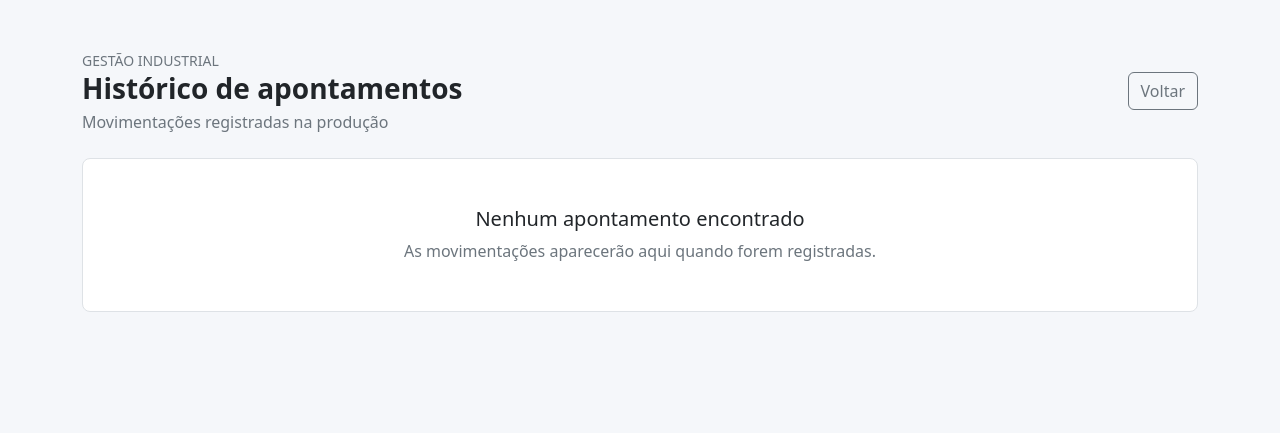
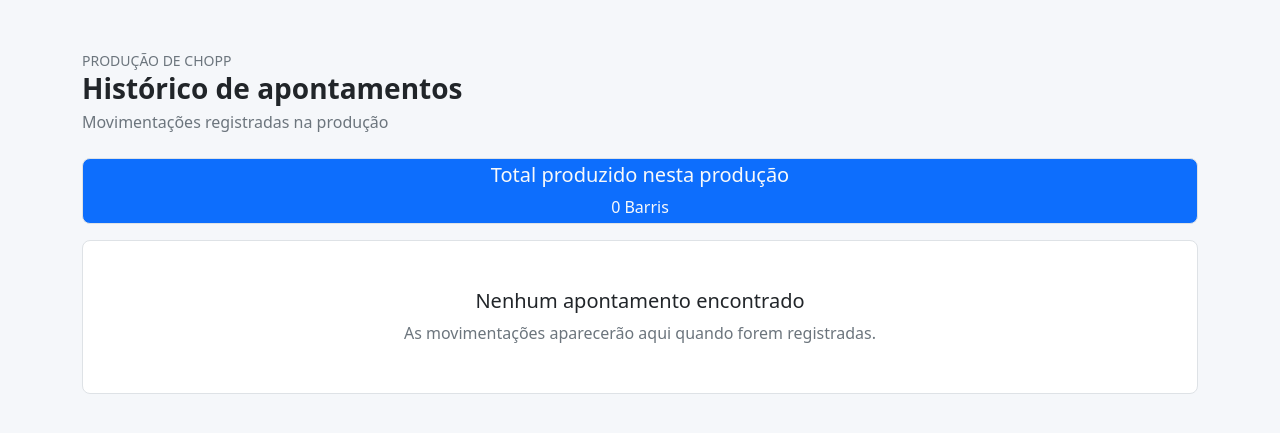
Before and after one commit to valdomiro22/producao_chopp_django, a Django app: page /home/historico/1/ in a window 1280 px wide. Shown: the top 433 px of the page. Run offline with Django 5.2, Linux system fonts and the light colour scheme; data that the repository does not hold is empty; some libraries are stand-ins or nearby versions.

Commit message:
atualizar valores na producao

```diff
--- a/home/templates/historico.html
+++ b/home/templates/historico.html
@@ -1,4 +1,3 @@
-
 {% load django_bootstrap5 %}
 {% load static %}
 
@@ -70,7 +69,7 @@
     <header class="d-flex justify-content-between align-items-center mb-4">
         <div>
                 <span class="text-secondary small text-uppercase">
-                    Gestão industrial
+                    Produção de Chopp
                 </span>
 
             <h1 class="h3 fw-bold mb-1">
@@ -81,12 +80,14 @@
                 Movimentações registradas na produção
             </p>
         </div>
+    </header>
 
-            <a href="{% url 'home' producao_id %}"
-               class="btn btn-outline-secondary">
-                Voltar
-            </a>
-        </header>
+
+    <div class="text-center bg-primary rounded-3 p-1 border mb-3">
+        <h5 class="text-light">Total produzido nesta produção</h5>
+
+        <p class="text-light mb-0">{{ soma }} Barris</p>
+    </div>
 
     <!-- Lista de movimentações -->
     <section>
@@ -97,7 +98,7 @@
 
                 <!-- Ícone -->
                 {% if quantidade.tipo == 'SOMA' %}
-                        <div class="movimentacao-icon movimentacao-soma">
+                    <div class="movimentacao-icon movimentacao-soma align-items-center">
                         +
                     </div>
 
@@ -137,7 +138,7 @@
 
                     {% elif quantidade.tipo == 'SUBTRACAO' %}
                         <div class="quantidade-valor text-danger">
-                                -{{ quantidade.quantidade }}
+                            {{ quantidade.quantidade }}
                         </div>
 
                     {% else %}
--- a/producao/views.py
+++ b/producao/views.py
@@ -1,4 +1,5 @@
 from django.db import transaction
+from django.db.models import Sum
 from django.views.generic import CreateView
 from django.urls import reverse
 from .forms import QuantidadeForm
@@ -85,7 +86,8 @@ class AdicionarQuantidadeView(CreateView):
     form_class = QuantidadeForm
 
     def form_valid(self, form):
-        form.instance.producao_id = self.kwargs.get('producao_id')
+        producao_id = self.kwargs.get('producao_id')
+        form.instance.producao_id = producao_id
 
         tipo = self.request.POST.get('tipo')
 
@@ -93,8 +95,23 @@ class AdicionarQuantidadeView(CreateView):
             form.add_error(None, 'Tipo de movimentação inválido.')
             return self.form_invalid(form)
 
+        quantidade = form.cleaned_data['quantidade']
+
+        if tipo == TipoQuantidade.SUBTRACAO:
+            quantidade = -abs(quantidade)
+        else:
+            quantidade = abs(quantidade)
+
+        form.instance.quantidade = quantidade
         form.instance.tipo = tipo
-        return super().form_valid(form)
+
+        response = super().form_valid(form)
+
+        producao = Producao.objects.get(id=producao_id)
+        producao.quantidade_produzida += quantidade
+        producao.save()
+
+        return response
 
     def get_success_url(self):
         return reverse('home', kwargs={'producao_id': self.object.producao_id})
@@ -109,7 +126,15 @@ class ListaQuantidadesView(ListView):
         producao_id = self.kwargs.get('producao_id')
         return Quantidade.objects.filter(producao_id=producao_id).order_by('-criado_em')
 
+    def soma_quantidades(self):
+        producao_id = self.kwargs.get('producao_id')
+
+        return Quantidade.objects.filter(
+            producao_id=producao_id
+        ).aggregate(total=Sum('quantidade'))['total'] or 0
+
     def get_context_data(self, **kwargs):
         context = super().get_context_data(**kwargs)
         context['producao_id'] = self.kwargs.get('producao_id')
+        context['soma'] = self.soma_quantidades
         return context
```
Also changed, not shown: producao/models.py (+4 -6 lines), producao/migrations/0004_alter_producao_quantidade_produzida_and_more.py (added), producao/migrations/0005_alter_quantidade_quantidade.py (added). Lines whose indentation alone changed are shown as unchanged.
